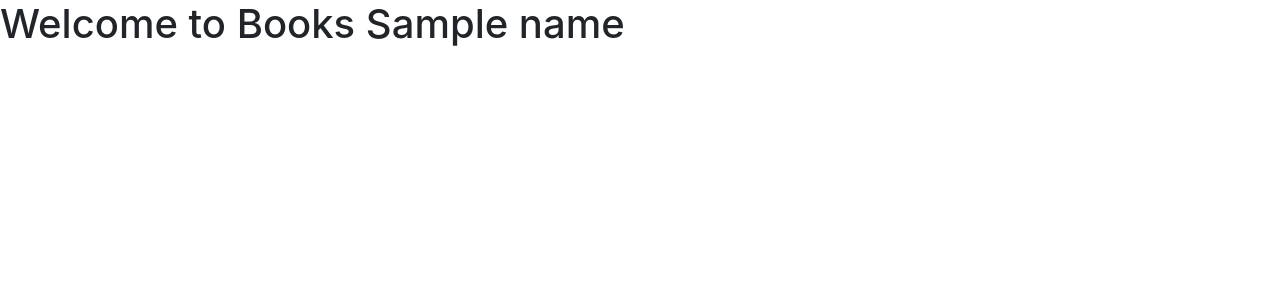
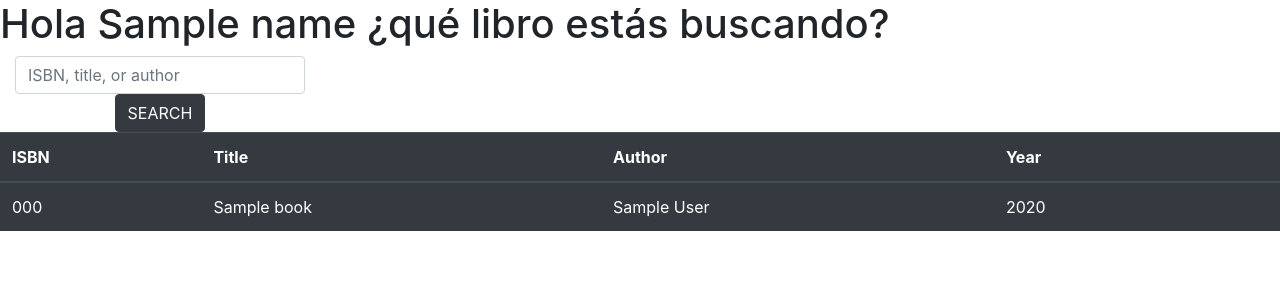
Before and after one commit to TavoRivera/books-search-website, a Flask app: template templates/index.html in a window 1280 px wide. Shown: the part 56-356 px from the top of the page. Run offline with Flask 2, Linux system fonts and the light colour scheme; the visitor is signed in with stand-in values (Sample User, id 1); the template is opened without the code that fills it: most values are stand-ins (such as "Sample title", 1, 10 or a date in 2020).

Commit message:
:boom: - @TavoRivera - book search ended

```diff
--- a/application.py
+++ b/application.py
@@ -1,6 +1,7 @@
 import os
+import string
 
-from flask import Flask, flash, session, render_template, redirect, request, session
+from flask import Flask, flash, session, render_template, redirect, request, url_for
 from flask_session import Session
 from sqlalchemy import create_engine
 from sqlalchemy.orm import scoped_session, sessionmaker
@@ -41,7 +42,7 @@ db = scoped_session(sessionmaker(bind=engine))
 @login_required
 def index():
 
-    return render_template("index.html", name="Noe")
+    return render_template("index.html")
 
 
 @app.route("/login", methods=["GET", "POST"])
@@ -108,7 +109,7 @@ def register():
         if not user:
             return render_template("register.html", alert="ingrese un nombre de usuario")
         elif not pass1:
-            return render_template("register.html", alert="ingrese una cotraseña")
+            return render_template("register.html", alert="ingrese una contraseña")
         elif pass1 != pass2:
             return render_template("register.html", alert="contraseñas no coinciden")
 
@@ -126,6 +127,30 @@ def register():
         return render_template("register.html")
 
 
+@app.route("/search", methods=["GET", "POST"])
+@login_required
+def search():
+
+    # Get form information
+    if request.method == "POST":
+
+        search = str(request.form.get("search"))
+        search = string.capwords(search, sep=None)
+
+        print(search)
+
+        query = db.execute(
+            "SELECT * FROM books WHERE title LIKE :search OR isbn LIKE :search OR author LIKE :search", {
+                "search": '%' + search + '%'},
+        )
+        books = query.fetchall()
+        print(books)
+
+        if len(books) == 0:
+            return render_template("index.html", alert="libro no encotrado")
+        return render_template("index.html", books=books)
+
+
 def errorhandler(e):
     """Handle error"""
     return (e.name, e.code)
--- a/templates/index.html
+++ b/templates/index.html
@@ -1,11 +1,47 @@
+
 {% extends "layout.html" %}
 
 {% block title %}
-Index
+    Index
 {% endblock %}
 
 {% block content %}
-    <h1>
-        Welcome to Books {{name}}
-    </h1>
+
+<h1>Hola {{name}} ¿qué libro estás buscando?</h1>
+<form action="{{url_for('search')}}" method="post">
+    <div class="col-sm-6 col-md-6 col-lg-3">
+        <input class="form-control" name="search" placeholder="ISBN, title, or author">
+        <div class="text-center">
+            <button class="btn btn-dark" id="search-btn">SEARCH</button>
+        </div>
+    </div>
+</form>
+
+<div class="table-responsive">
+    <table class="table table-dark">
+        <thead>
+            <tr>
+                <th scope="col">ISBN</th>
+                <th scope="col">Title</th>
+                <th scope="col">Author</th>
+                <th scope="col">Year</th>
+                <th scope="col"></th>
+            </tr>
+        </thead>
+        <tbody>
+            {% for book in books %}
+            <tr>
+                <span class="align-middle">
+                    <td><a>{{book.isbn}}</a></td>
+                </span>
+                <td><a>{{book.title}}</a></td>
+                <td><a>{{book.author}}</a></td>
+                <td><a>{{book.year}}</a></td>
+            </tr>
+            {% endfor %}
+        </tbody>
+    </table>
+</div>
+
+<!-- <p>{{message}}</p> -->
 {% endblock %}
--- a/templates/layout.html
+++ b/templates/layout.html
@@ -19,10 +19,15 @@
         <div class="collapse navbar-collapse" id="navbarNavAltMarkup">
 
             <div class="navbar-nav">
+                {% if session.user_id %}
+                <a class="nav-link" href="/logout">logout</a>
+                {% else %}
                 <a class="nav-link active" href="#">Home <span class="sr-only">(current)</span></a>
                 <a class="nav-link" href="/register">register</a>
-                <a class="nav-link" href="/logout">logout</a>
                 <a class="nav-link" href="/login">login</a>
+                {% endif %}
+
+
             </div>
         </div>
     </nav>
```
Also changed, not shown: books.csv (added).
